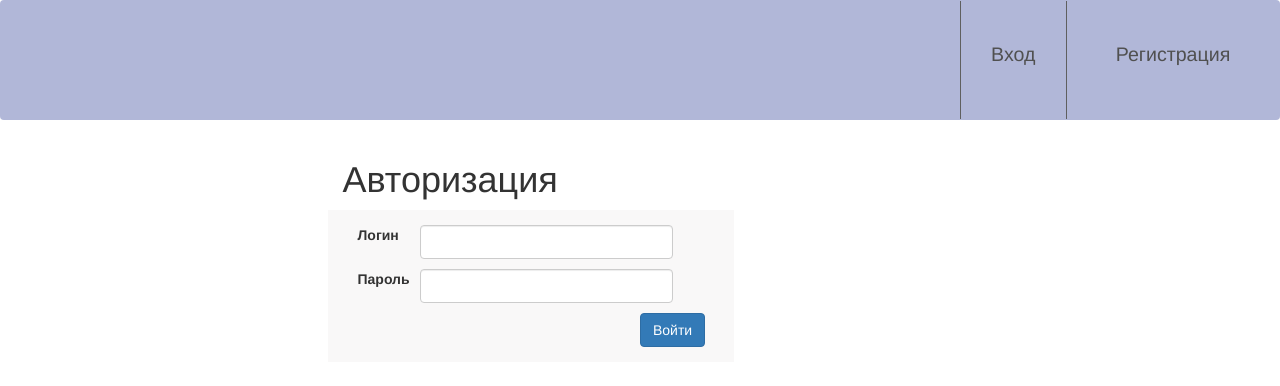
After one commit to imabu/homework_rip, a Django app: page /login/ in a window 1280 px wide. The commit adds this page. Shown: the top 386 px of the page. Run offline with Django 3.2, Linux system fonts and the light colour scheme; some libraries are stand-ins or nearby versions.

Commit message:
login&usermodel

```diff
--- a/bank/urls.py
+++ b/bank/urls.py
@@ -26,4 +26,5 @@ urlpatterns = [
     url(r'^trans/edit/(?P<pk>\w+)/$', views.tr_edit, name='trans_edit'),
     url(r'^signup/$', views.signup, name='signup'),
     url(r'^logout/$', views.u_logout, name='logout'),
+    url(r'^login/$', views.u_login, name='login'),
 ]
--- a/templates/base.html
+++ b/templates/base.html
@@ -13,7 +13,7 @@
 <nav class="navbar">
     {% if isAuth %}
     <div class="col-md-10"></div>
-    <a href="../logout"><div align="center" class="col-md-1 butt_1">
+    <a href="../../logout"><div align="center" class="col-md-1 butt_1">
         <div class="butt-nest">Выход</div>
     </div></a>
     {% else %}
--- /dev/null
+++ b/templates/login.html
@@ -0,0 +1,32 @@
+{% extends "base.html" %}
+{% block title %} Авторизация {% endblock %}
+{% block content %}
+<div class="row">
+    <div class="col-md-3"></div>
+    <div class="col-md-4">
+        <h1>Авторизация</h1>
+        <form class="block_base" method="POST">
+            {% if error_login %}
+            <span class="error">Неправильный логин или пароль</span>
+            {% endif %}
+            {% csrf_token %}
+            <div class="row form_reg">
+                <label class="col-md-2 control-label">Логин</label>
+                <div class="col-md-9">
+                    <input name="username" class="form-control" maxlength="40" required>
+                </div>
+            </div>
+            <div class="row form_reg">
+                <label class="col-md-2 control-label">Пароль</label>
+                <div class="col-md-9">
+                    <input name="password" type="password" class="form-control" maxlength="40" required>
+                </div>
+            </div>
+            <div class="row form_reg">
+                <div class="col-sm-offset-9 col-sm-6">
+                    <button type="submit" class="btn btn-primary">Войти</button>
+                </div>
+            </div>
+        </form>
+    </div>
+    {% endblock content%}
--- a/trans/views.py
+++ b/trans/views.py
@@ -1,5 +1,6 @@
 #-*- coding: utf-8-*-
-from django.shortcuts import render, redirect, render_to_response, get_object_or_404
+from django.contrib.auth.decorators import login_required
+from django.shortcuts import render, redirect, get_object_or_404
 from django.contrib.auth import authenticate,login,logout
 from django.contrib import auth
 from django.views.generic import ListView, DetailView
@@ -33,33 +34,35 @@ def signup(request):
     return render(request, 'signup.html', {'form': form})
 
 
+@login_required(login_url='login')
 def tr_add(request):
     if request.method == "POST":
         form = TransactsForm(request.POST)
         if form.is_valid():
             post = form.save(commit=False)
-            #post.author = request.user
+            post.user = request.user
             post.id = TransactsModel.objects.get_id()
             post.created_dt = datetime.datetime.today()
             post.save()
             return redirect('all_trans')
     else:
         form = TransactsForm()
-        return render(request, 'trans_add.html', {'form': form })
+        return render(request, 'trans_add.html', {'form': form, 'isAuth' : True })
 
 
+@login_required(login_url='login')
 def tr_edit(request, pk):
     tr = get_object_or_404(TransactsModel, pk=pk)
     if request.method == "POST":
         form = TransactsForm(request.POST, instance=tr)
         if form.is_valid():
             tr = form.save(commit=False)
-            #tr.author = request.user
+            tr.user = request.user
             tr.save()
             return redirect('one_tr', pk=pk)
     else:
         form = TransactsForm(instance=tr)
-    return render(request, 'trans_edit.html', {'form': form})
+    return render(request, 'trans_edit.html', {'form': form, 'isAuth' : True})
 
 
 class TransListView(ListView):
@@ -70,8 +73,13 @@ class TransListView(ListView):
     template_name = 'trans.html'
 
     def get_queryset(self):
-        qs = TransactsModel.objects.get_all_trans()
+        qs = TransactsModel.objects.get_all_trans(self.request.user.id)
         return qs
+
+    def get_context_data(self, **kwargs):
+        context = super(TransListView, self).get_context_data(**kwargs)
+        context['isAuth'] = auth.get_user(self.request).username
+        return context
 
 
 class TransactDetail(DetailView):
@@ -79,6 +87,11 @@ class TransactDetail(DetailView):
 
     context_object_name = 'tr'
     template_name = 'transact.html'
+
+    def get_context_data(self, **kwargs):
+        context = super(TransactDetail, self).get_context_data(**kwargs)
+        context['isAuth'] = auth.get_user(self.request).username
+        return context
 
     def get_object(self):
         object = super(TransactDetail, self).get_object()
@@ -91,15 +104,16 @@ def u_logout(request):
 
 
 def u_login(request):
-    username = request.POST['username']
-    password = request.POST['password']
-    logger.info('login user: ' + username)
-    user = auth.authenticate(username=username, password=password)
-    if user is not None and user.is_active:
-        # Правильный пароль и пользователь "активен"
-        auth.login(request, user)
-        # Перенаправление на "правильную" страницу
-        return redirect("index")
+    if request.POST:
+        username = request.POST.get('username', '')
+        password = request.POST.get('password', '')
+        user = authenticate(username=username, password=password)
+        if user is not None:
+            if user.is_active:
+                login(request, user)
+                return redirect('index')
+        else:
+            logger.info('failed login user: ' + username)
+            return render(request, 'login.html', {'error_login': True})
     else:
-        # Отображение страницы с ошибкой
-        return redirect("invalid")
+        return render(request, 'login.html')
```
Also changed, not shown: templates/signup.html (+6 -6 lines), trans/forms.py (+16 -0 lines), trans/models.py (+4 -4 lines), trans/migrations/0004_auto_20171029_2103.py (added).
